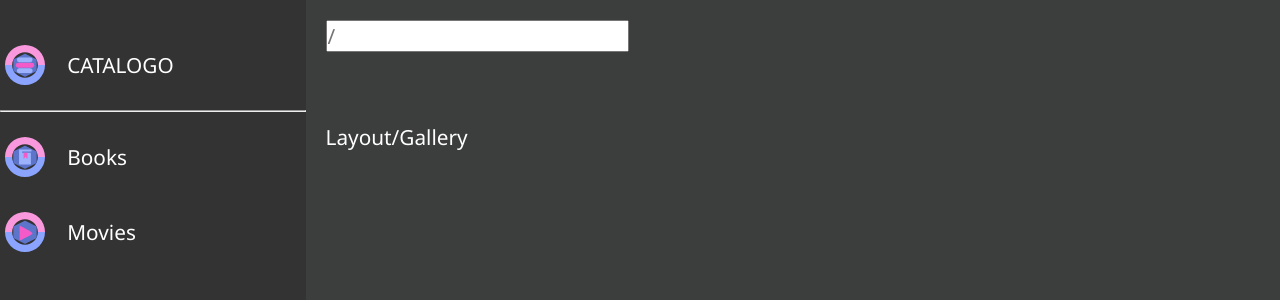
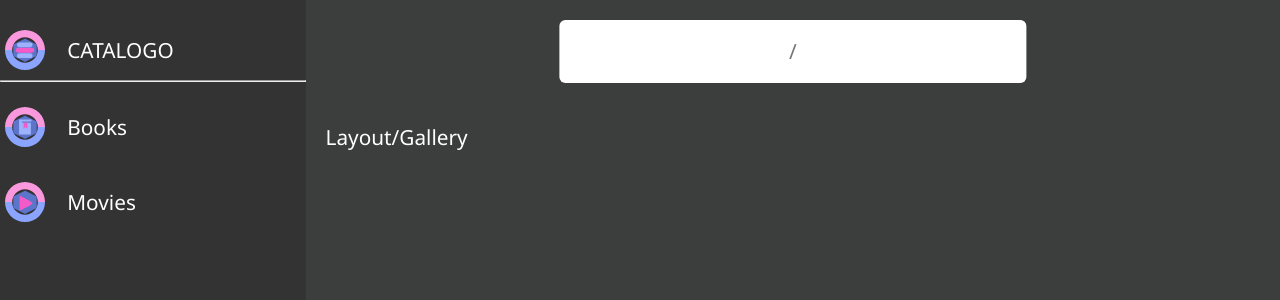
Before and after one commit to IgnFed/MoviesAndBooksCataloge, a React (Vite) app in the folder front/: page / in a window 1280 px wide. Shown: the top 300 px of the page. Built offline with nearby package versions, Linux system fonts and the light colour scheme.

Commit message:
small changes

```diff
--- a/front/src/components/Input.tsx
+++ b/front/src/components/Input.tsx
@@ -30,5 +30,6 @@ export default function Input<T extends TProps & TStyles & TInputEvent & TInputP
         value={state}
         placeholder={placeholder}
         />
+
   );
 }
--- a/front/src/components/dashboard/Dashboard.tsx
+++ b/front/src/components/dashboard/Dashboard.tsx
@@ -18,7 +18,7 @@ export default function Dashboard():JSX.Element{
 
   const handleToggleDashboard =  (e:MouseEvent<HTMLAnchorElement>):void => {
     e.preventDefault();
-    const m: HTMLElement = dashBoardRef.current;
+    const m :HTMLElement = dashBoardRef.current;
     m.classList.contains('toggle') ? m.classList.remove('toggle') : m.classList.add('toggle') ;
   }
   return(
--- a/front/src/components/searcher/Searcher.tsx
+++ b/front/src/components/searcher/Searcher.tsx
@@ -1,11 +1,12 @@
 import { Input } from "@components/index";
+import style from '@styles/Searcher.module.css';
 import { useParamsCtx } from "@utils/context/ParamsContext";
 
 export default function Searcher(){
   const location = useParamsCtx().params
   return(
     <header id="searcher">
-      <Input placeholder={`${location}`} />
+      <Input placeholder={`${location}`} CSSReference={style} classNameList={['input']} />
     </header>
   );
 }
--- a/front/src/styles/Dashboard.module.css
+++ b/front/src/styles/Dashboard.module.css
@@ -7,7 +7,7 @@
   padding: 0 1rem;
 }
 
-.dashLink, .toggleButton{
+.dashLink{
   margin: .82rem 0;
 }
 
--- a/front/src/styles/Global.css
+++ b/front/src/styles/Global.css
@@ -12,6 +12,25 @@ width: 100vw;
 height: 100vh;
 background-color: #3c3d3d;
 color: #FFF;
+}
+button{
+  outline: none;
+}
+
+input, button{
+  padding: .375rem;
+  border-radius: 6px;
+}
+input{
+  border: none;
+  transition: outline .12s;
+}
+input::placeholder{
+  text-align: center;
+  pointer-events: none;
+}
+input:focus{
+  outline:4px solid #355dff;
 }
 
 a, a:visited{
@@ -64,7 +83,7 @@ color: #FFF;
 div#appGrid{
   position: relative;
   display: grid;
-  grid-template-columns: auto 1fr;
+  grid-template-columns: minmax(60px, 16.75rem) 1fr;
   grid-template-rows: 5.625rem 1fr;
   grid-template-areas:"Dashboard Searcher"
                       "Dashboard Gallery";
@@ -86,7 +105,8 @@ nav#dashboard{
   position: relative;
   padding-right: 0;
   padding-left: 0;
-  width: 16.75rem;
+  width: 100%;
+  overflow-x:hidden;
   transition: width .15s;
 }
 
--- a/front/src/styles/Searcher.module.css
+++ b/front/src/styles/Searcher.module.css
@@ -0,0 +1,7 @@
+.input{
+  position: relative;
+  width: 50%;
+  height: 100%;
+  left: 50%;
+  transform: translateX(-50%);
+}
--- a/front/src/utils/context/ParamsContext.tsx
+++ b/front/src/utils/context/ParamsContext.tsx
@@ -23,7 +23,6 @@ export default function ParamsProvider({children}:any):any{
 
   function updateLocation(newLocation:string){
     setParams( _ => newLocation)
-    console.log(newLocation)
   }
   return(
     <paramsCtx.Provider
```
